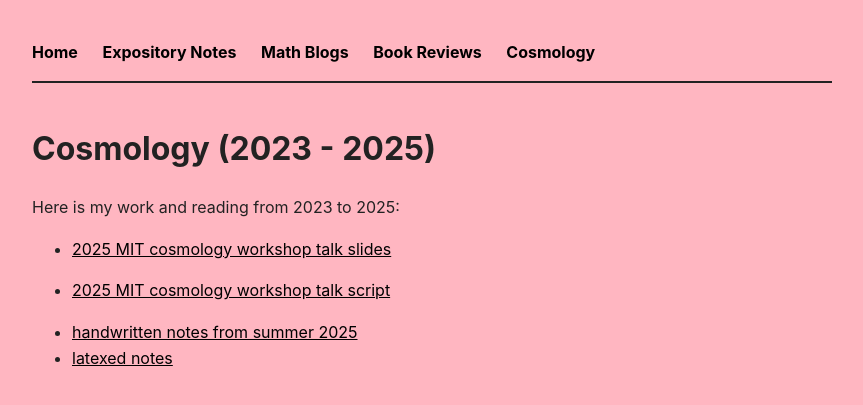
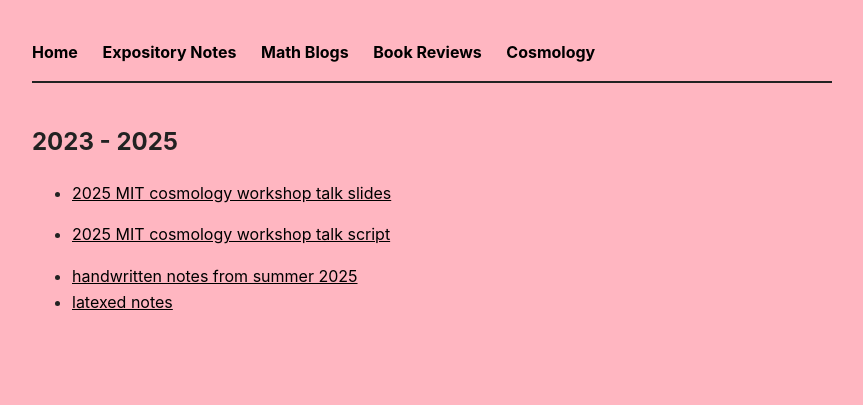
Before and after one commit to KatherineHChoi/katherinehchoi.github.io, a Jekyll site: the page built from cosmo-tom.md, in a window 1280 px wide. Shown: the top 405 px of the page, without its empty margins (208-1071 px from the left). Built offline with Jekyll 4.4.1, drawn with Linux system fonts in a browser that asks for light colours.

Commit message:
Modify heading and content structure in cosmo-tom.md
Updated heading level and removed introductory text.

```diff
--- a/cosmo-tom.md
+++ b/cosmo-tom.md
@@ -2,9 +2,8 @@
 layout: default
 title: 2023-2025
 ---
-# Cosmology (2023 - 2025)
+## 2023 - 2025
 
-Here is my work and reading from 2023 to 2025:
 
 * [2025 MIT cosmology workshop talk slides](/pdfs/mitslid.pdf)
 * [2025 MIT cosmology workshop talk script](/pdfs/current-draft.pdf)
```
